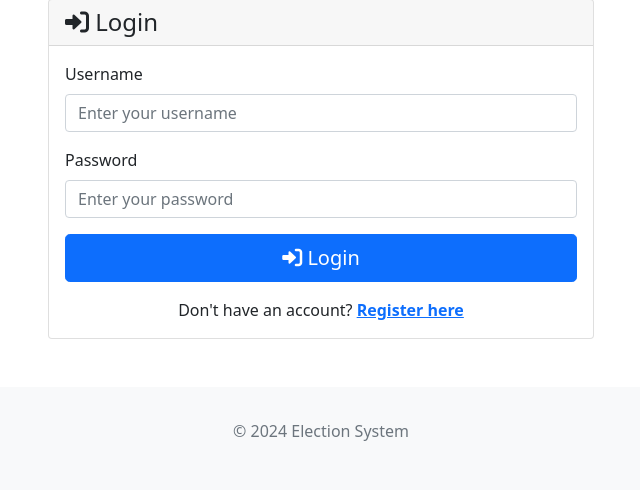
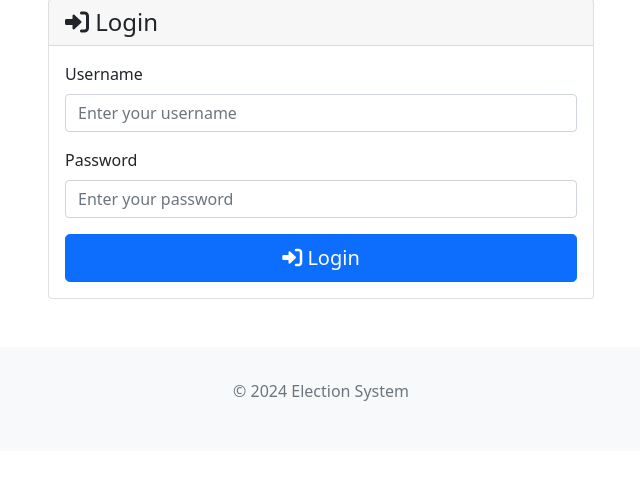
Before and after one commit to ronoelkana2200/election_system, a Django app: page /users/login/ in a window 1280 px wide. Shown: the part 105-595 px from the top of the page, without its empty margins (319-959 px from the left). Run offline with Django 5.2, Linux system fonts and the light colour scheme.

Commit message:
Update login.html

```diff
--- a/templates/users/login.html
+++ b/templates/users/login.html
@@ -39,12 +39,6 @@
                         </button>
                     </div>
                 </form>
-
-                <div class="mt-3 text-center">
-                    <p class="mb-0">Don't have an account?
-                        <a href="{% url 'register' %}" class="fw-bold">Register here</a>
-                    </p>
-                </div>
             </div>
         </div>
     </div>
```
